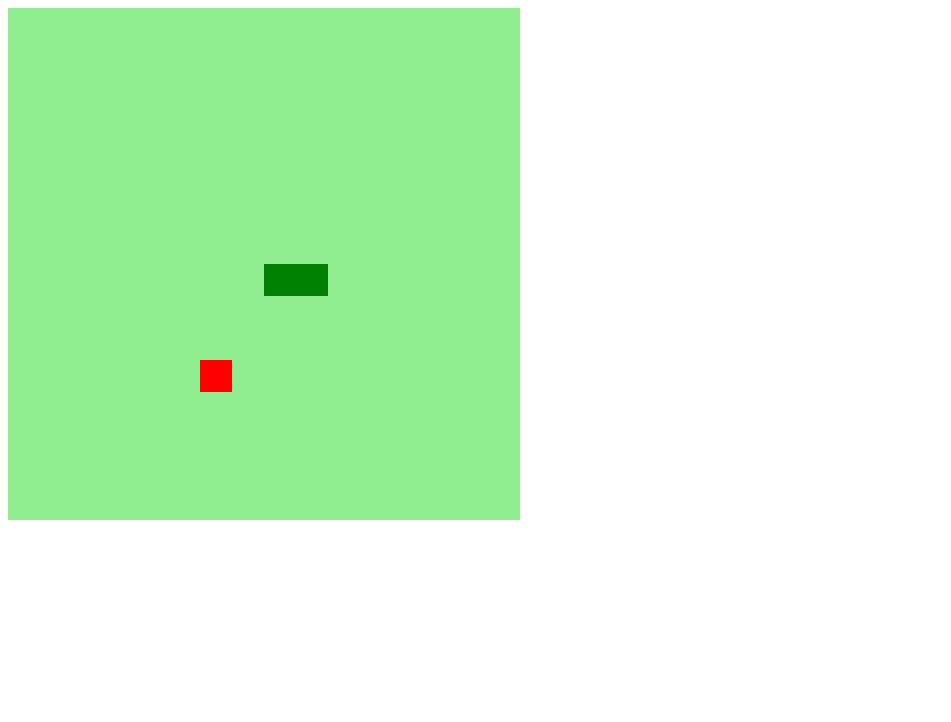
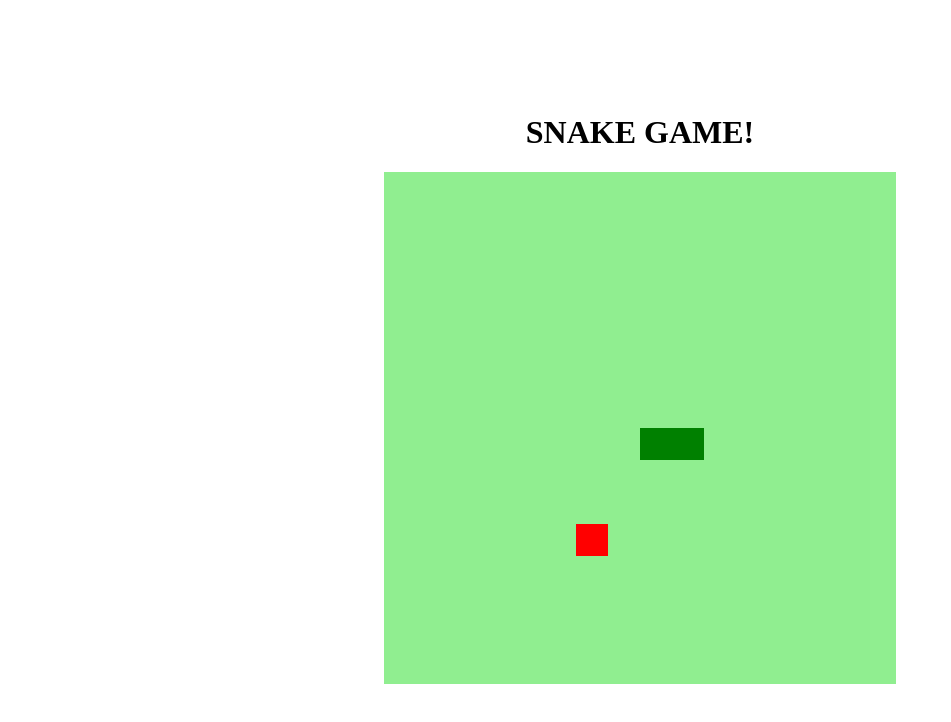
Before and after one commit to BrunaNicolau/jogo_cobrinha, a plain HTML site: page index.html in a window 1280 px wide. Shown: the whole page, without its empty margins (0-951 px from the left). Drawn offline with Linux system fonts and the light colour scheme.

Commit message:
TODOS OS ARQIVOS PRONTO

```diff
--- a/index.html
+++ b/index.html
@@ -9,6 +9,8 @@
 </head>
 <body>
 
+    <H1>SNAKE GAME!</H1>
+
     <canvas id="snake" width="512" height="512"></canvas>
 
    <script src="script.js"></script>
--- a/style.css
+++ b/style.css
@@ -0,0 +1,10 @@
+body{
+    height: 95vh;
+    width: 95;
+    display: flex;
+    justify-content: center;
+    align-items: center;
+    flex-direction: column;
+    color:black
+
+}
```
